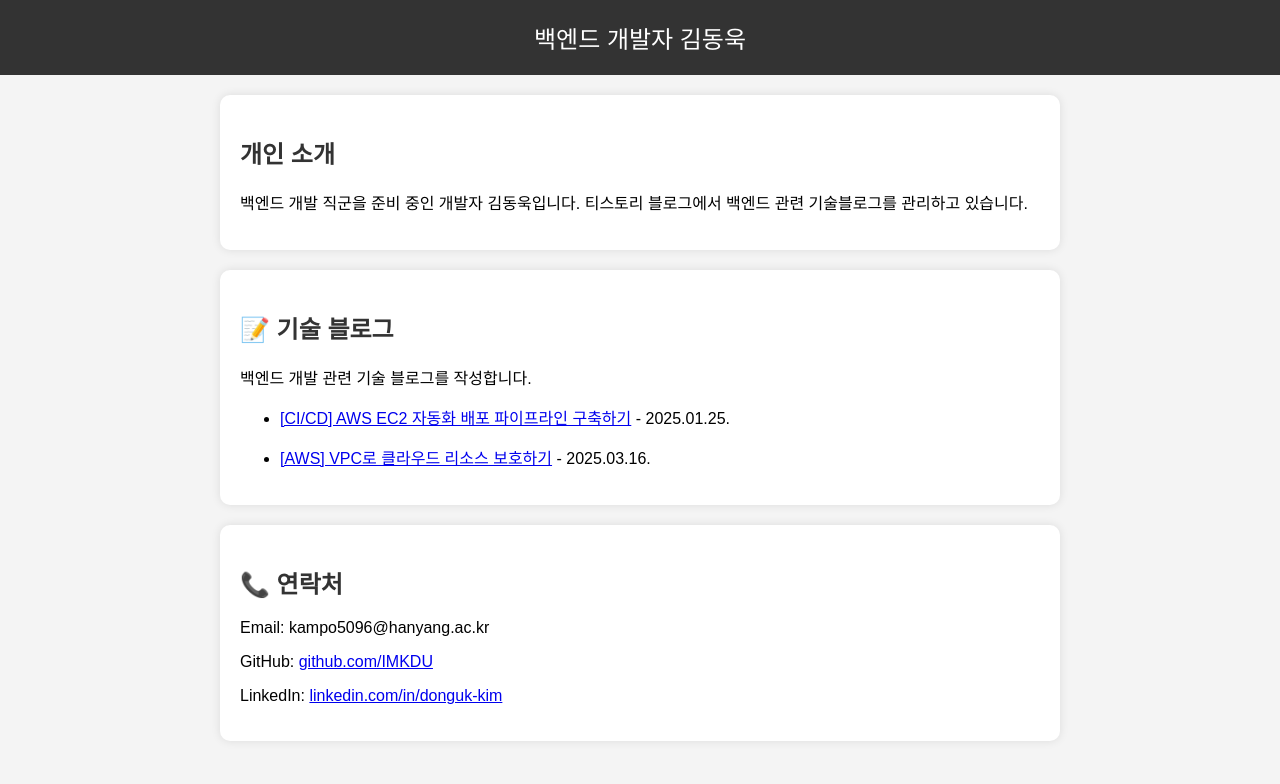
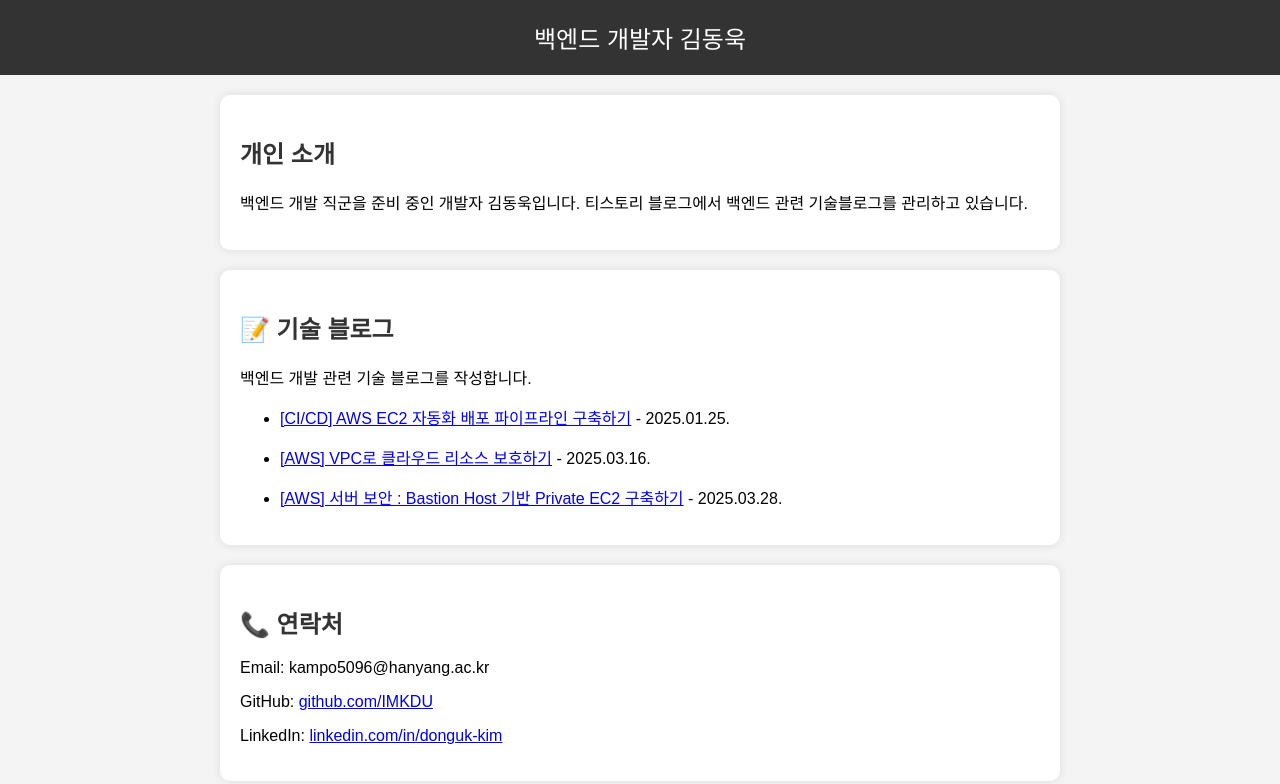
Before and after one commit to IMKDU/IMKDU.github.io, a plain HTML site: page index.html in a window 1280 px wide. Drawn offline with Linux system fonts and the light colour scheme.

Commit message:
feat: 티스토리 블로그 추가 03.28

```diff
--- a/index.html
+++ b/index.html
@@ -54,6 +54,9 @@
         <ul>
             <li><a href="https://ceo-uk22.tistory.com/325">[AWS] VPC로 클라우드 리소스 보호하기</a> - 2025.03.16. </li>
         </ul>
+        <ul>
+            <li><a href="https://ceo-uk22.tistory.com/326">[AWS] 서버 보안 : Bastion Host 기반 Private EC2 구축하기</a> - 2025.03.28. </li>
+        </ul>
     </section>
 
     <section>
```
